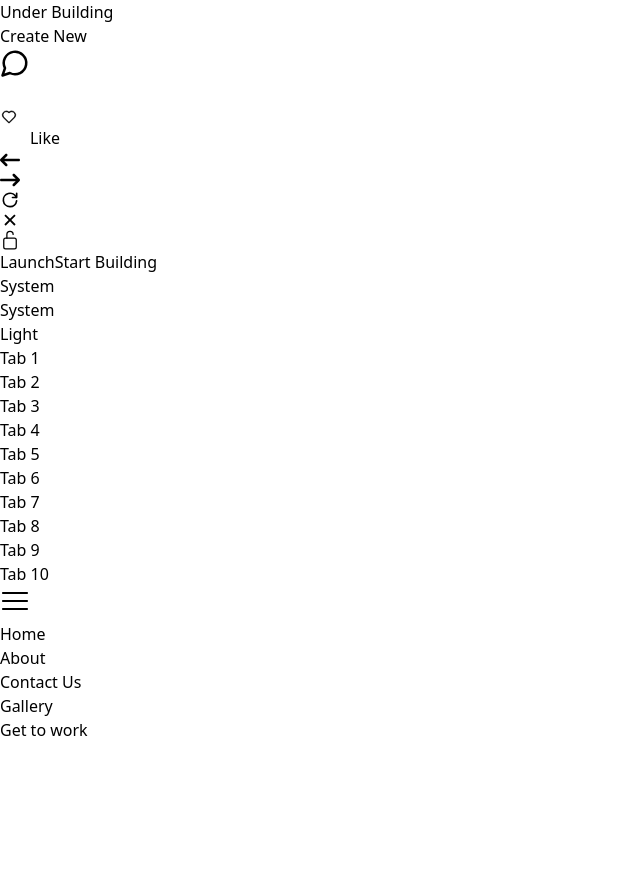
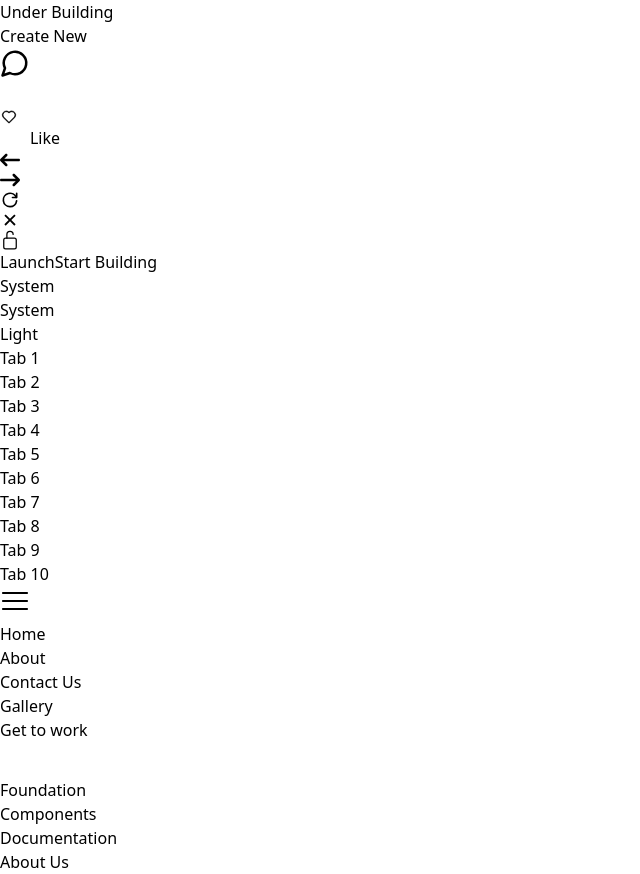
Before and after one commit to Aryan-205/ComponentLibrary2.0, a React (Vite) app: page / in a window 1280 px wide. Shown: the whole page, without its empty margins (0-640 px from the left). Before the commit the page ends 800 px from the top, so only its background shows below. Built offline with nearby package versions, Linux system fonts and the light colour scheme.

Commit message:
added the selectTab

```diff
--- a/src/App.tsx
+++ b/src/App.tsx
@@ -8,6 +8,7 @@ import ModeSelector from "./components/ModeSelector";
 import QuestionPopup from "./components/QuestionPopup";
 import NavBar from "./components/NavBar";
 import AnimatedButton1 from "./components/AnimatedButton1";
+import SelectTab from "./components/SelectTab";
 
 export default function App() {
 
@@ -41,6 +42,7 @@ export default function App() {
       />
       <NavBar/>
       <AnimatedButton1/>
+      <SelectTab/>
     </div>
   );
 }
--- /dev/null
+++ b/src/components/SelectTab.tsx
@@ -0,0 +1,167 @@
+// import { motion, AnimatePresence } from "motion/react";
+// import { useState } from "react";
+
+// export default function SelectTab() {
+
+//   const [mode, setMode] = useState("")
+
+//   function handleMode(mode:string){
+//     if(mode !== ""){
+//       setMode("")
+//     } else {
+//       setMode(mode)
+//     }
+//   }
+
+//   return (
+//     <div className="flex flex-col items-center justify-center h-full w-full bg-white border rounded-xl">
+//       <div className="flex flex-col items-start justify-center">
+//         <div onClick={()=>handleMode("foundation")} className="overflow-hidden">
+//           <p className="rounded-xl hover:bg-neutral-200 px-4 py-2">Foundation</p>
+//           <AnimatePresence mode="wait">
+//           {
+//             mode == "foundation" &&
+//               <motion.div
+//                   initial={{opacity:0}}
+//                   animate={{ opacity:1}}
+//                   exit={{ opacity:0}}
+//                   transition={{duration:0.3, ease:"easeInOut"}}
+//                   className="pl-8">
+//                 <p className="rounded-xl hover:bg-neutral-200 py-1 px-2">Course</p>
+//                 <p className="rounded-xl hover:bg-neutral-200 py-1 px-2">Free Trial</p>
+//                 <p className="rounded-xl hover:bg-neutral-200 py-1 px-2">Study</p>
+//               </motion.div>
+
+//           }
+//           </AnimatePresence>
+//         </div>
+//         <div onClick={()=>setMode("component")} className="overflow-hidden">
+//           <p className="rounded-xl hover:bg-neutral-200 px-4 py-2">Components</p>
+//           <AnimatePresence mode="wait">
+//           {
+//             mode == "component" &&
+//               <motion.div
+//                   initial={{opacity:0}}
+//                   animate={{ opacity:1}}
+//                   exit={{ opacity:0}}
+//                   transition={{duration:0.3, ease:"easeInOut"}}
+//                   className="pl-8">
+//                 <p className="rounded-xl hover:bg-neutral-200 py-1 px-2">Button</p>
+//                 <p className="rounded-xl hover:bg-neutral-200 py-1 px-2">Cards</p>
+//                 <p className="rounded-xl hover:bg-neutral-200 py-1 px-2">Transition</p>
+//               </motion.div>
+
+//           }
+//           </AnimatePresence>
+//         </div>
+//         <div onClick={()=>setMode("documentation")} className="overflow-hidden">
+//           <p className="rounded-xl hover:bg-neutral-200 px-4 py-2">Documentation</p>
+//           <AnimatePresence mode="wait">
+//           {
+//             mode == "documentation" &&
+//               <motion.div
+//                   initial={{opacity:0}}
+//                   animate={{ opacity:1}}
+//                   exit={{ opacity:0}}
+//                   transition={{duration:0.3, ease:"easeInOut"}}
+//                   className="pl-8">
+//                 <p className="rounded-xl hover:bg-neutral-200 py-1 px-2">Course</p>
+//                 <p className="rounded-xl hover:bg-neutral-200 py-1 px-2">Free Trial</p>
+//                 <p className="rounded-xl hover:bg-neutral-200 py-1 px-2">Study</p>
+//               </motion.div>
+
+//           }
+//           </AnimatePresence>
+//         </div>
+//         <div onClick={()=>setMode("about")} className="overflow-hidden">
+//           <p className="rounded-xl hover:bg-neutral-200 px-4 py-2">About Us</p>
+//           <AnimatePresence mode="wait">
+//           {
+//             mode == "about" &&
+//               <motion.div
+//                   initial={{opacity:0}}
+//                   animate={{ opacity:1}}
+//                   exit={{ opacity:0}}
+//                   transition={{duration:0.3, ease:"easeInOut"}}
+//                   className="pl-8 w-full">
+//                 <p className="rounded-xl hover:bg-neutral-200 py-1 px-2">Course</p>
+//                 <p className="rounded-xl hover:bg-neutral-200 p-1 px-2">Free Trial</p>
+//                 <p className="rounded-xl hover:bg-neutral-200 p-1 px-2">Study</p>
+//               </motion.div>
+
+//           }
+//           </AnimatePresence>
+//         </div>
+//       </div>
+//     </div>
+//   );
+// }
+
+
+import { motion, AnimatePresence } from "motion/react";
+import { useState } from "react";
+
+export default function SelectTab() {
+
+  const [mode, setMode] = useState("");
+
+  function handleMode(tabName: string){
+    setMode(prevMode => (prevMode === tabName ? "" : tabName));
+  }
+
+  const MenuItem = ({ title, tabKey, subItems }: { title: string, tabKey: string, subItems: string[] }) => (
+    <div onClick={() => handleMode(tabKey)} className="overflow-hidden cursor-pointer">
+      <p className="rounded-xl px-4 py-2 hover:bg-neutral-200">{title}</p>
+
+      <AnimatePresence mode="wait" initial={false}>
+        {
+          mode === tabKey &&
+            <motion.div
+                key={tabKey}
+                initial={{opacity: 0, height: 0,transition:{duration:1, ease:"easeOut"}}}
+                animate={{opacity: 1, height: "auto",transition:{duration:1, ease:"easeOut"}}}
+                exit={{opacity: 1, height: "auto",transition:{duration:1, ease:"easeOut"}}}
+
+                className="pl-8 text-sm"
+            >
+              {subItems.map((item, index) => (
+                <p key={index} className="rounded-xl hover:bg-neutral-200 py-1 px-2">{item}</p>
+              ))}
+            </motion.div>
+        }
+      </AnimatePresence>
+    </div>
+  );
+
+  return (
+    <div className="flex items-center justify-center h-full w-full bg-white border rounded-xl p-4 shadow-lg">
+      <div className="flex flex-col items-start justify-center">
+
+        <MenuItem
+          title="Foundation"
+          tabKey="foundation"
+          subItems={["Course", "Free Trial", "Study"]}
+        />
+
+        <MenuItem
+          title="Components"
+          tabKey="component"
+          subItems={["Button", "Cards", "Transition"]}
+        />
+
+        <MenuItem
+          title="Documentation"
+          tabKey="documentation"
+          subItems={["API Reference", "Examples", "Guides"]}
+        />
+
+        <MenuItem
+          title="About Us"
+          tabKey="about"
+          subItems={["Our Team", "Careers", "Contact"]}
+        />
+
+      </div>
+    </div>
+  );
+}
```
